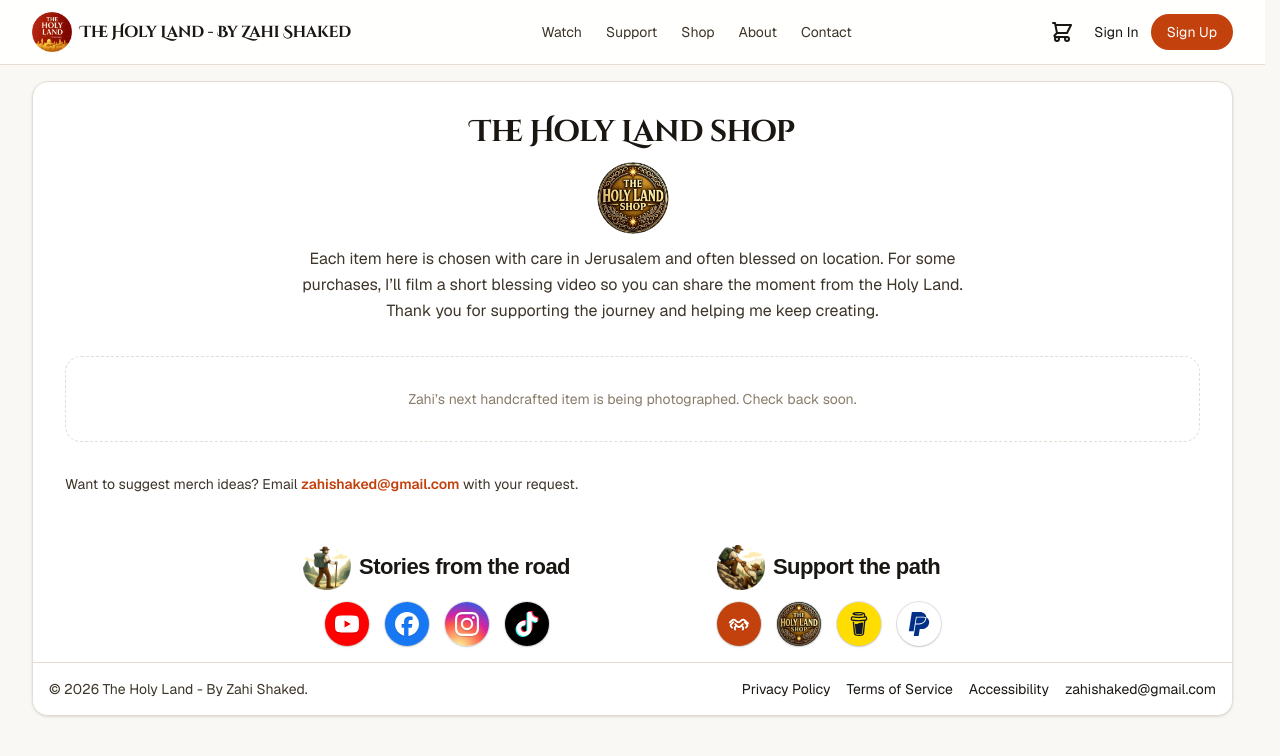
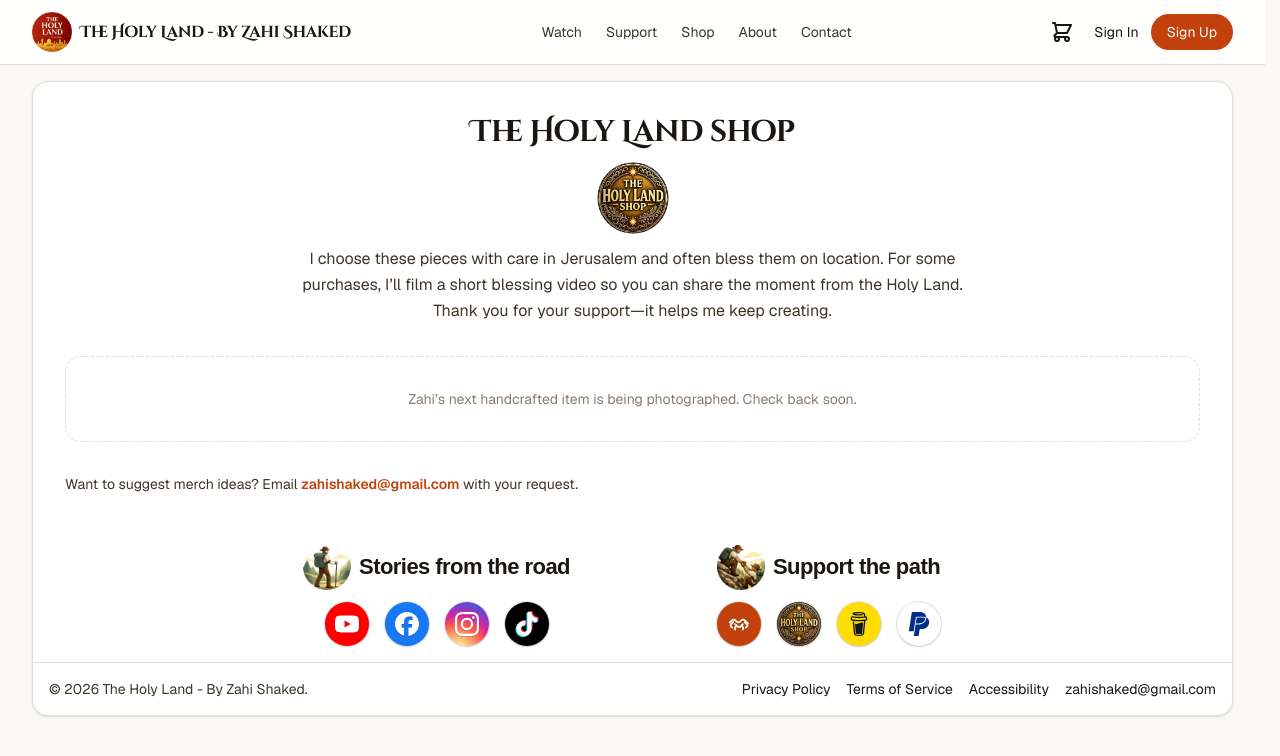
Before and after one commit to Ponzee/zahi-tours, a Next.js app: page /shop in a window 1280 px wide. Shown: the top 756 px of the page. Built offline with nearby package versions, Linux system fonts and the light colour scheme; no server answers; the database is empty; a web font is replaced by a local one.

Commit message:
copy(shop): switch intro to first-person voice

```diff
--- a/app/shop/page.tsx
+++ b/app/shop/page.tsx
@@ -23,9 +23,9 @@ export default async function ShopPage() {
                   aria-hidden="true"
                 />
                 <p className="mt-3 text-sm md:text-base text-[#3d3529] max-w-2xl mx-auto leading-relaxed">
-                  Each item here is chosen with care in Jerusalem and often blessed on location. For
+                  I choose these pieces with care in Jerusalem and often bless them on location. For
                   some purchases, I’ll film a short blessing video so you can share the moment from
-                  the Holy Land. Thank you for supporting the journey and helping me keep creating.
+                  the Holy Land. Thank you for your support—it helps me keep creating.
                 </p>
               </div>
             </div>
```
